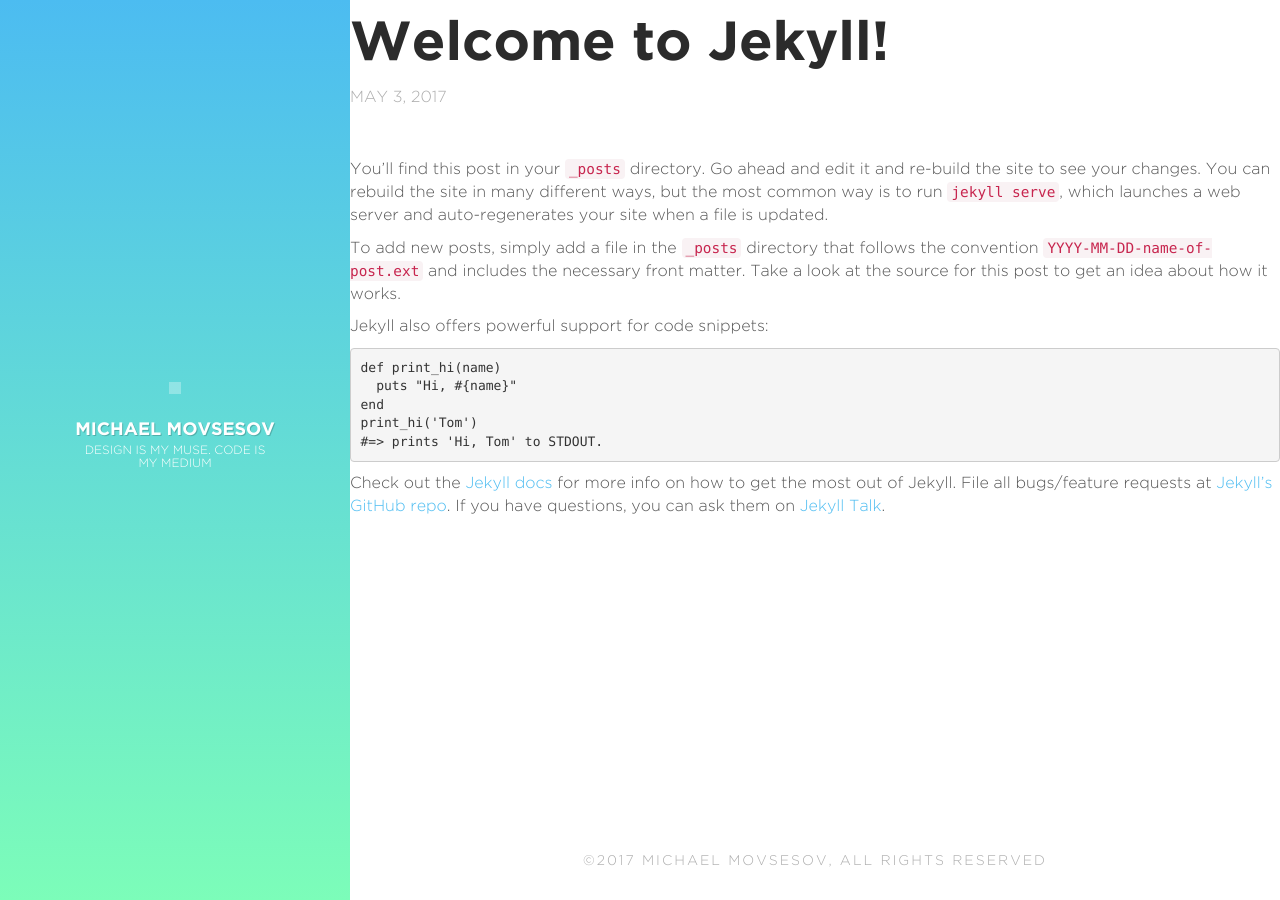
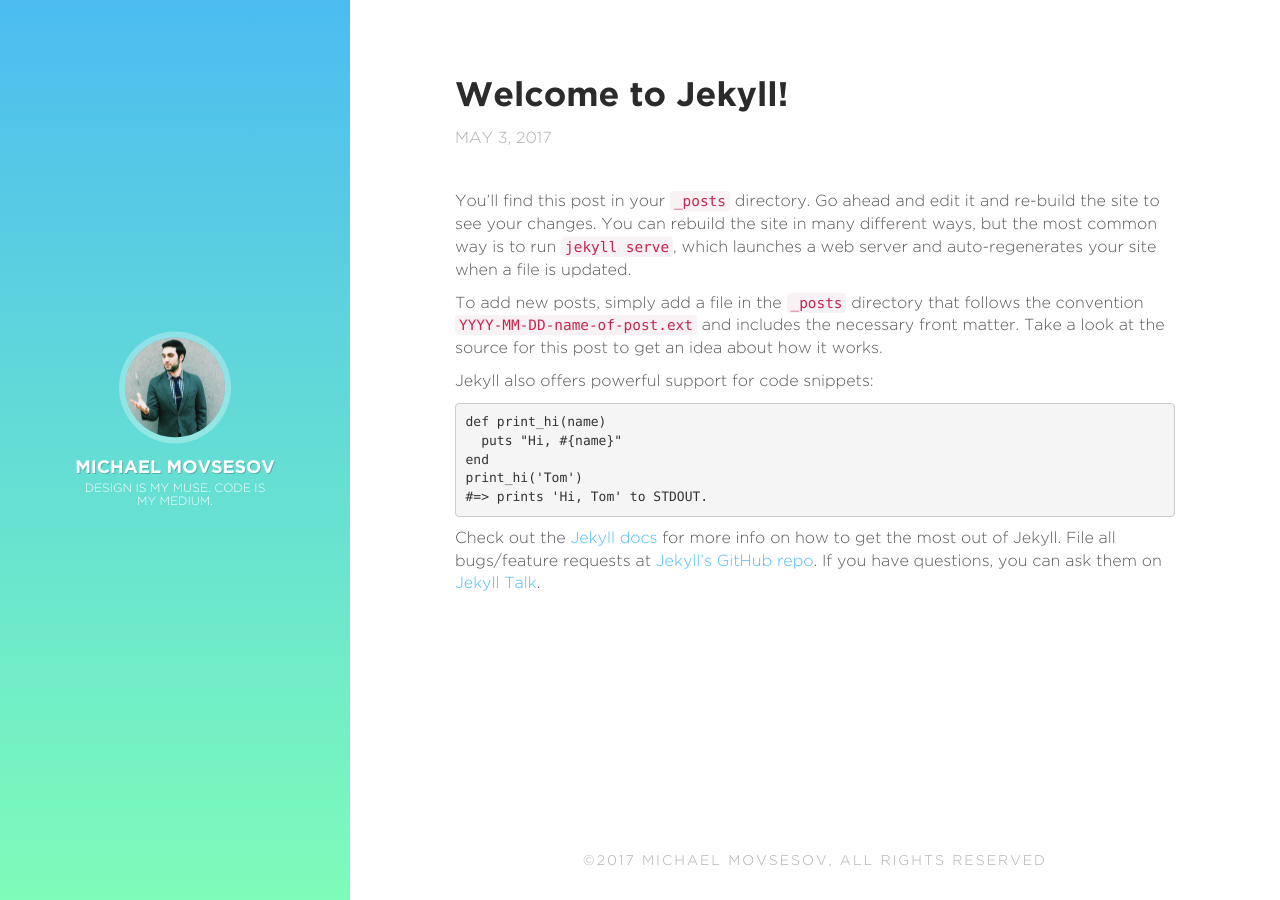
Before and after one commit to michaelmov/michaelmov.github.io, a Jekyll site: the page built from _posts/2017-05-02-welcome-to-jekyll.markdown, in a window 1280 px wide. Built offline with Jekyll 4.4.1, drawn with Linux system fonts in a browser that asks for light colours; nearby versions of some CDN libraries; some web fonts are replaced.

```diff
--- a/Gemfile
+++ b/Gemfile
@@ -10,6 +10,7 @@
 # This will help ensure the proper Jekyll version is running.
 # Happy Jekylling!
 gem "jekyll", "3.4.3"
+gem "jekyll-paginate"
 
 # If you want to use GitHub Pages, remove the "gem "jekyll"" above and
 # uncomment the line below. To upgrade, run `bundle update github-pages`.
--- a/_config.yml
+++ b/_config.yml
@@ -13,7 +13,8 @@
 # you will see them accessed via {{ site.title }}, {{ site.email }}, and so on.
 # You can create any custom variable you would like, and they will be accessible
 # in the templates via {{ site.myvariable }}.
-title: Your awesome title
+title: Michael Movsesov
+subtitle: Design is my muse. Code is my medium.
 email: your-email@domain.com
 description: > # this means to ignore newlines until "baseurl:"
   Write an awesome description for your new site here. You can edit this
@@ -28,7 +29,14 @@
 markdown: kramdown
 gems:
   - jekyll-feed
+  - jekyll-paginate
 exclude:
   - Gemfile
   - Gemfile.lock
 permalink: /articles/:title
+paginate: 3
+defaults:
+  - scope:
+      path: "assets/images"
+    values:
+      image: true
--- a/_includes/sidebar.html
+++ b/_includes/sidebar.html
@@ -1,9 +1,9 @@
 <section class="sidebar">
     <div class="sidebar-inner">
         <div class="sidebar-content-wrap">
-            <a href="/"><img src="" class="avatar"/></a>
-            <h1 class="site-title">Michael Movsesov</h1>
-            <h2 class="site-description">Design is my muse. Code is my medium</h2>
+            <a href="/"><img src="{{site.url}}/assets/images/michael_movsesov_avatar.jpeg" class="avatar"/></a>
+            <h1 class="site-title">{{ site.title }}</h1>
+            <h2 class="site-description">{{ site.subtitle }}</h2>
             <nav class="sidebar-nav">
                 <!--<?php wp_nav_menu( array( 'theme_location' => 'sidebar-nav' ) ); ?> -->
             </nav>
--- a/_layouts/post.html
+++ b/_layouts/post.html
@@ -1,25 +1,41 @@
 ---
 layout: default
 ---
-<article class="post" itemscope itemtype="http://schema.org/BlogPosting">
+<!--<article class="post" itemscope itemtype="http://schema.org/BlogPosting">-->
 
-  <header class="post-header">
-    <h1 class="post-title" itemprop="name headline">{{ page.title | escape }}</h1>
-    <p class="post-meta">
-      <time datetime="{{ page.date | date_to_xmlschema }}" itemprop="datePublished">
-        {% assign date_format = site.minima.date_format | default: "%b %-d, %Y" %}
-        {{ page.date | date: date_format }}
-      </time>
-      {% if page.author %}
-        • <span itemprop="author" itemscope itemtype="http://schema.org/Person"><span itemprop="name">{{ page.author }}</span></span>
-      {% endif %}</p>
-  </header>
+  <!--<header class="post-header">-->
+    <!--<h1 class="post-title" itemprop="name headline">{{ page.title | escape }}</h1>-->
+    <!--<p class="post-meta">-->
+      <!--<time datetime="{{ page.date | date_to_xmlschema }}" itemprop="datePublished">-->
+        <!--{% assign date_format = site.minima.date_format | default: "%b %-d, %Y" %}-->
+        <!--{{ page.date | date: date_format }}-->
+      <!--</time>-->
+      <!--{% if page.author %}-->
+        <!--• <span itemprop="author" itemscope itemtype="http://schema.org/Person"><span itemprop="name">{{ page.author }}</span></span>-->
+      <!--{% endif %}</p>-->
+  <!--</header>-->
 
-  <div class="post-content" itemprop="articleBody">
-    {{ content }}
+  <!--<div class="post-content" itemprop="articleBody">-->
+    <!--{{ content }}-->
+  <!--</div>-->
+
+  <!--{% if site.disqus.shortname %}-->
+    <!--{% include disqus_comments.html %}-->
+  <!--{% endif %}-->
+<!--</article>-->
+
+
+<div class="container-fluid">
+  <div class="inner-wrap">
+    <article class="post">
+      <h2>{{ page.title | escape }}</h2>
+      <div class="post-meta">
+        <time>{{ page.date | date: date_format }}</time>
+      </div>
+      <div class="post-content">
+        {{ content }}
+      </div>
+      <?php comments_template(); ?>
+    </article>
   </div>
-
-  {% if site.disqus.shortname %}
-    {% include disqus_comments.html %}
-  {% endif %}
-</article>
+</div>
```
Also changed, not shown: _layouts/home.html (+5 -6 lines), Gemfile.lock, assets/images/michael_movsesov_avatar.jpeg (added), assets/images/michael_movsesov_avatar.jpg (added).
